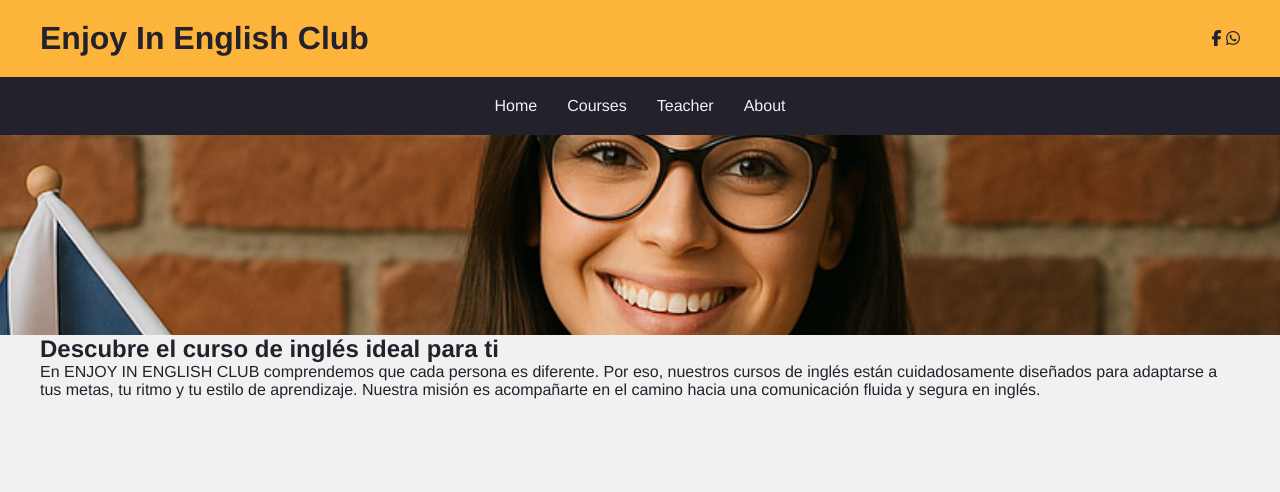
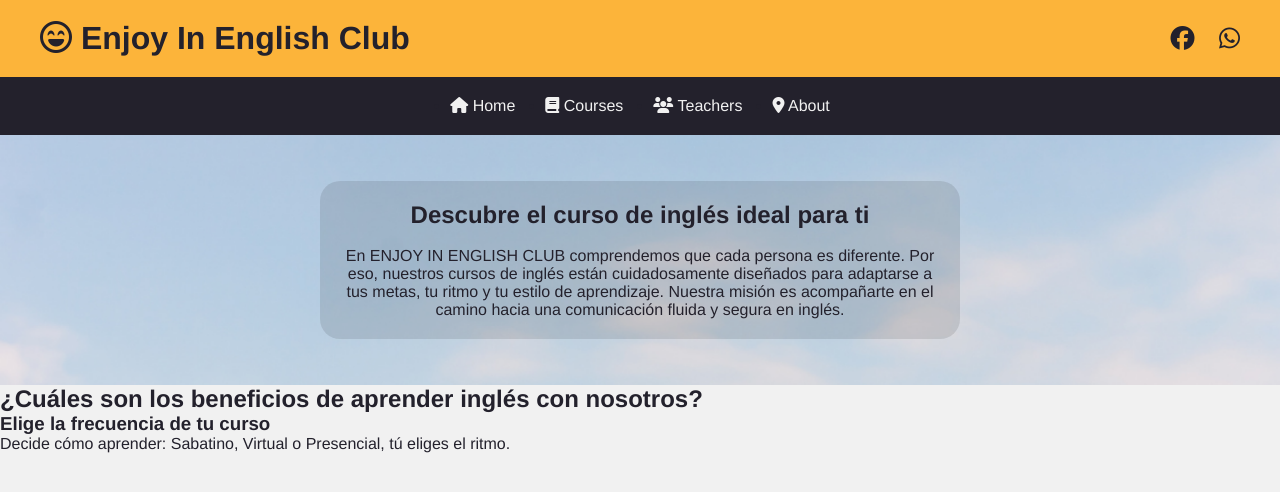
Before and after one commit to DenilsonNM/Enjoy-In-English-Club, a PHP site: page / in a window 1280 px wide. Shown: the top 492 px of the page. Run offline with PHP 8.4, Linux system fonts and the light colour scheme; some libraries are stand-ins or nearby versions.

Commit message:
update index

```diff
--- a/index.html
+++ b/index.html
@@ -12,9 +12,9 @@
 <body>
   <header>
     <div class="div_title ancho">
-      <h1>Enjoy In English Club</h1>
+      <h1><i class="fa-regular fa-face-laugh-beam"></i> Enjoy In English Club</h1>
       <div class="div_social">
-        <a href=""><i class="fa-brands fa-facebook-f"></i></a>
+        <a href=""><i class="fa-brands fa-facebook"></i></a>
         <a href=""><i class="fa-brands fa-whatsapp"></i></a>
       </div>
     </div>
@@ -24,27 +24,40 @@
 
   <nav class="nav_main_menu">
     <ul class="ancho">
-      <li><a href="#">Home</a></li>
-      <li><a href="#">Courses</a></li>
-      <li><a href="#">Teacher</a></li>
-      <li><a href="#">About</a></li>
+      <li><a href="#"><i class="fa-solid fa-house"></i> Home</a></li>
+      <li><a href="#"><i class="fa-solid fa-book"></i> Courses</a></li>
+      <li><a href="#"><i class="fa-solid fa-users"></i> Teachers</a></li>
+      <li><a href="#"><i class="fa-solid fa-location-dot"></i> About</a></li>
     </ul>
   </nav>
 
   <!-- ------------------------------------- -->
 
-  <div class="div_parallax"></div>
+  <div class="div_parallax">
+    <main class="ancho">
+      <h2>Descubre el curso de inglés ideal para ti </h2>
+      <br>
+      <p>En ENJOY IN ENGLISH CLUB comprendemos que cada persona es diferente. Por eso, nuestros cursos de inglés están
+        cuidadosamente diseñados para adaptarse a tus metas, tu ritmo y tu estilo de aprendizaje. Nuestra misión es
+        acompañarte
+        en el camino hacia una comunicación fluida y segura en inglés.
+      </p>
+    </main>
+  </div>
 
   <!-- ------------------------------------- -->
 
-  <main class="ancho">
-    <h2>Descubre el curso de inglés ideal para ti </h2>
-    <p>En ENJOY IN ENGLISH CLUB comprendemos que cada persona es diferente. Por eso, nuestros cursos de inglés están
-      cuidadosamente diseñados para adaptarse a tus metas, tu ritmo y tu estilo de aprendizaje. Nuestra misión es
-      acompañarte
-      en el camino hacia una comunicación fluida y segura en inglés.
-    </p>
-  </main>
+  <div class="subtitle">
+    <h2>¿Cuáles son los beneficios de aprender inglés con nosotros?
+    </h2>
+  </div>
+
+  <section class="section_beneficios">
+    <article>
+      <h3>Elige la frecuencia de tu curso</h3>
+      <p>Decide cómo aprender: Sabatino, Virtual o Presencial, tú eliges el ritmo.</p>
+    </article>
+  </section>
 
 </body>
 
--- a/styles/general.css
+++ b/styles/general.css
@@ -2,6 +2,7 @@
   --color-1: #fcb43a;
   --color-2: #23212c;
   --color-3: #f1f1f1;
+  --color-4: #0000001a;
 }
 
 /* ------------------------------------- */
@@ -47,6 +48,11 @@ header {
   justify-content: space-between;
 }
 
+.div_social a {
+  font-size: x-large;
+  padding-left: 20px;
+}
+
 /* ------------------------------------- */
 
 .nav_main_menu {
@@ -68,11 +74,26 @@ header {
 /* ------------------------------------- */
 .div_parallax {
   /* background-image: url("/files/background.gif"); */
-  background-image: url("/EnjoyInEnglishClub/imagenes/parallax.png");
-  height: 200px;
+  background-image: url("/imagenes/parallax.png");
+  /* background-image: url("/EnjoyInEnglishClub/imagenes/parallax.png"); */
+  height: 250px;
   width: 100%;
   background-attachment: fixed;
   background-position: center;
   background-repeat: no-repeat;
   background-size: cover;
+  position: relative;
 }
+
+main {
+  position: absolute;
+  top: 50%;
+  left: 50%;
+  transform: translate(-50%, -50%);
+  background-color: var(--color-4);
+  border-radius: 20px;
+  text-align: center;
+  padding: 20px;
+}
+
+/* ------------------------------------- */
```
Also changed, not shown: imagenes/parallax.png.
